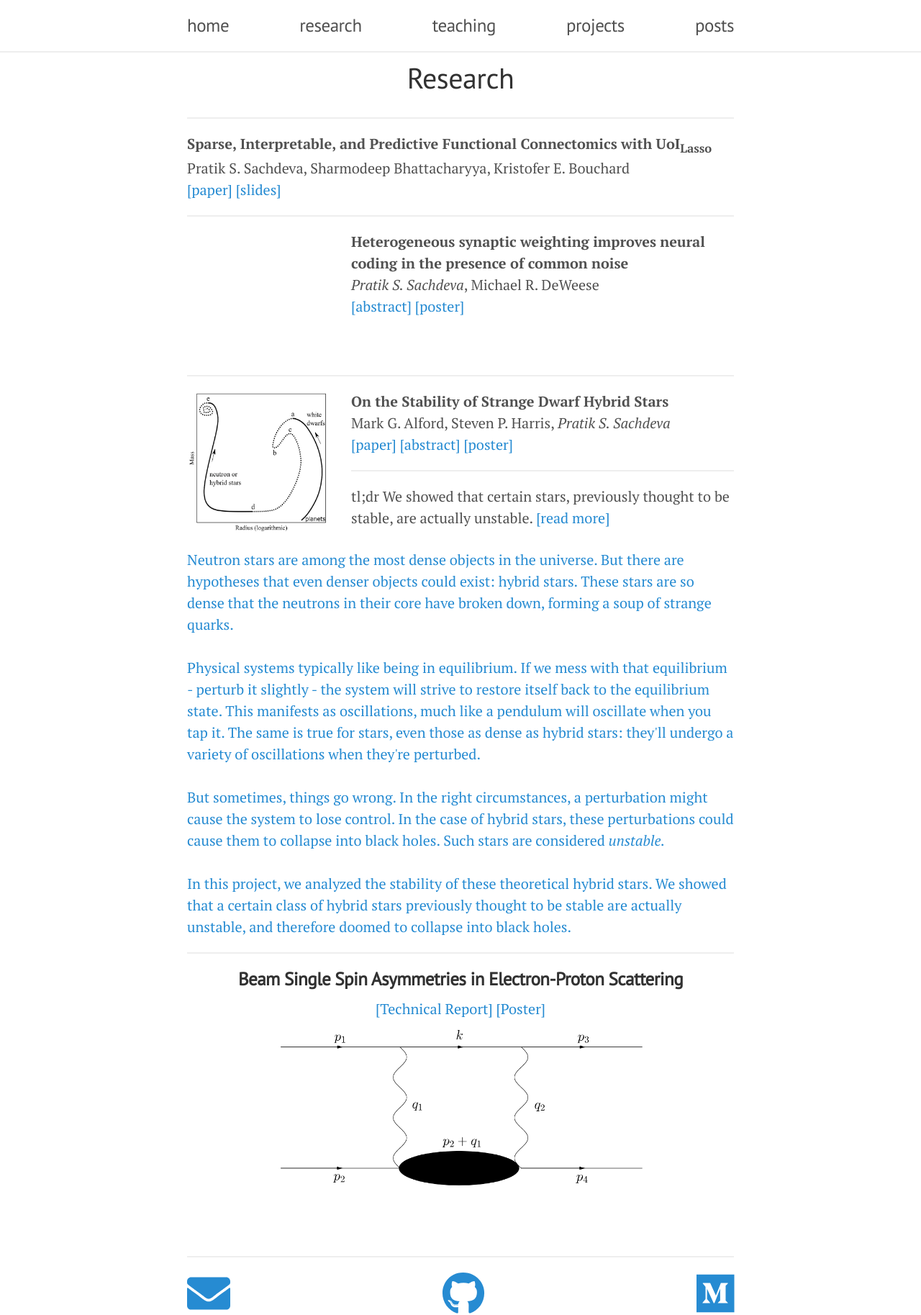
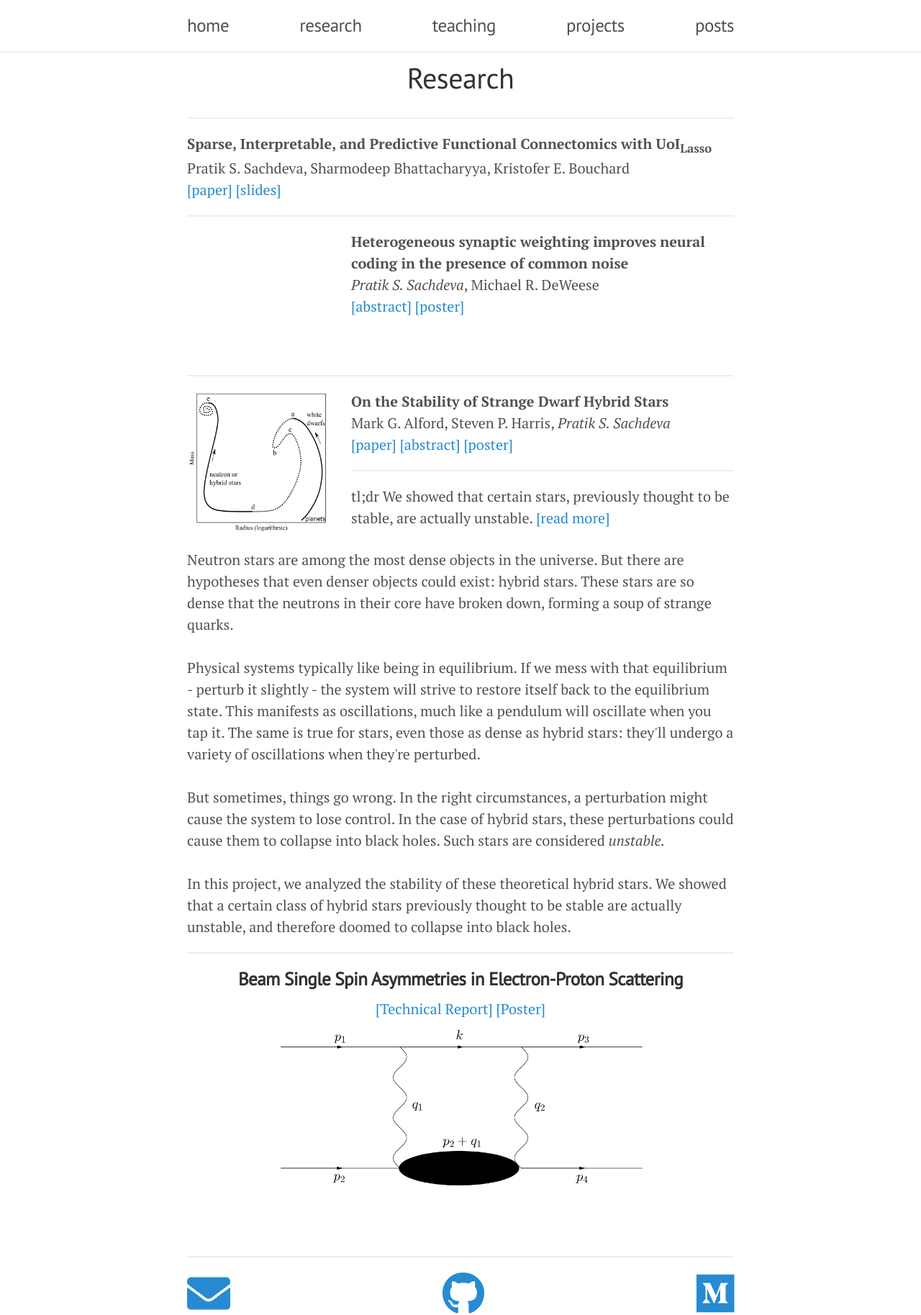
Before and after one commit to pssachdeva/pssachdeva.github.io, a Jekyll site: the page built from research.html, in a window 1280 px wide. Shown: the whole page at 72% size. Built offline with Jekyll 4.4.1, drawn with Linux system fonts in a browser that asks for light colours; nearby versions of some CDN libraries.

Commit message:
fixed link

```diff
--- a/research.html
+++ b/research.html
@@ -44,7 +44,7 @@
             <br>
             <hr>
             tl;dr We showed that certain stars, previously thought to be stable,
-            are actually unstable. <a class="readmore">[read more]</div>
+            are actually unstable. <a class="readmore">[read more]</a>
         </div>
     </div>
 
```
